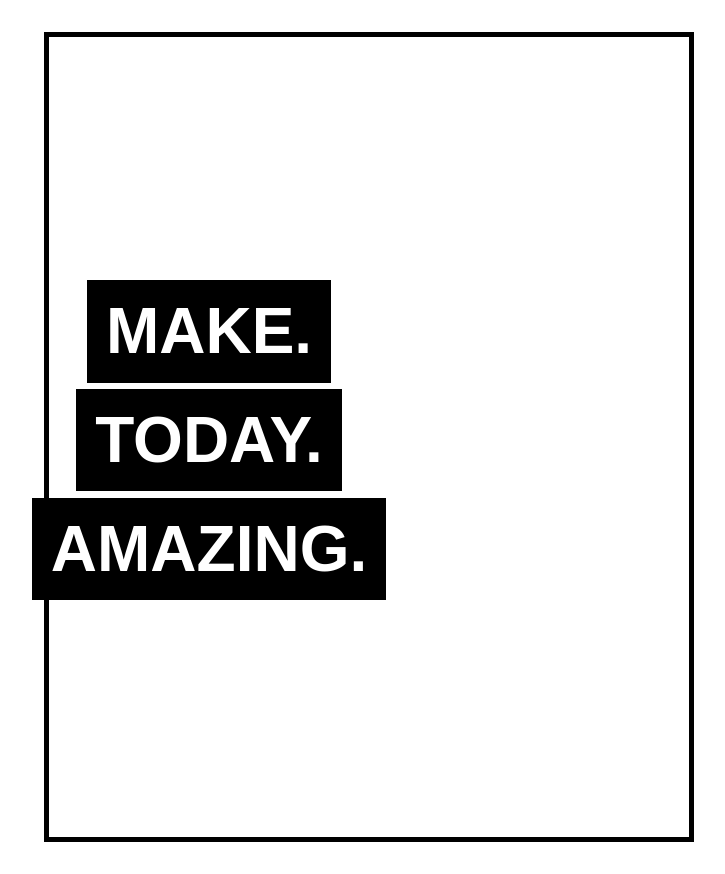
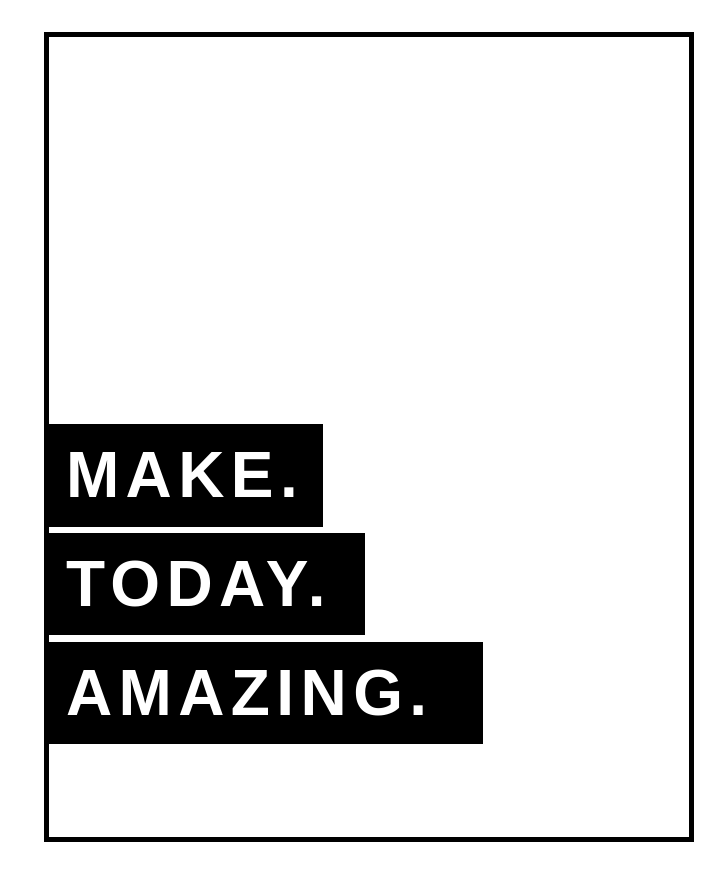
Before and after one commit to loisgordon/typography, a plain HTML site: page index.html in a window 1280 px wide. Shown: the whole page, without its empty margins (68-793 px from the left). Drawn offline with Linux system fonts and the light colour scheme; a web font is replaced by a local one.

Commit message:
amending css

```diff
--- a/index.html
+++ b/index.html
@@ -11,11 +11,12 @@
     <!--------------- start of body ----------->
      <body>
      <section class="content">
+     <div class="main">
      <div class="text">
      <h1 class="make">MAKE.</h1>  </div>
       <div class="text">
           <h1 class="today">TODAY.</h1></div>
        <div class="text">
            <h1 class="amazing">AMAZING.</h1></div>
-
+         </div>
         </section>
--- a/style.css
+++ b/style.css
@@ -40,21 +40,33 @@ h1 {
     padding: .3em;
     background-color: black;
     text-align: left;
+    letter-spacing: .1em;
 
 }
 
 .make {
 
     align-self: left;
+    margin-right: 2.5em;
 
 }
 
 .today {
 
     align-self: left;
+     margin-right: 1.85em;
 }
 
 .amazing {
 
     align-self: left;
 }
+
+
+.main {
+
+    align-content: left;
+    padding-top: 18em;
+    padding-left: 7em;
+
+}
```
